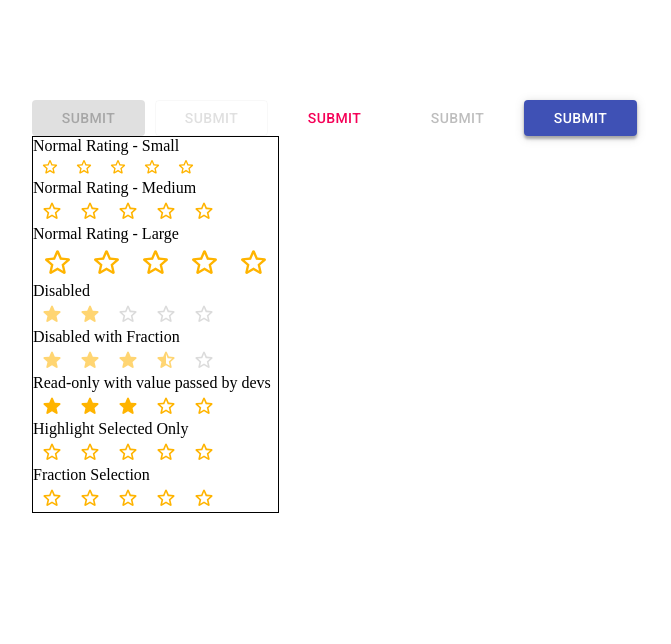
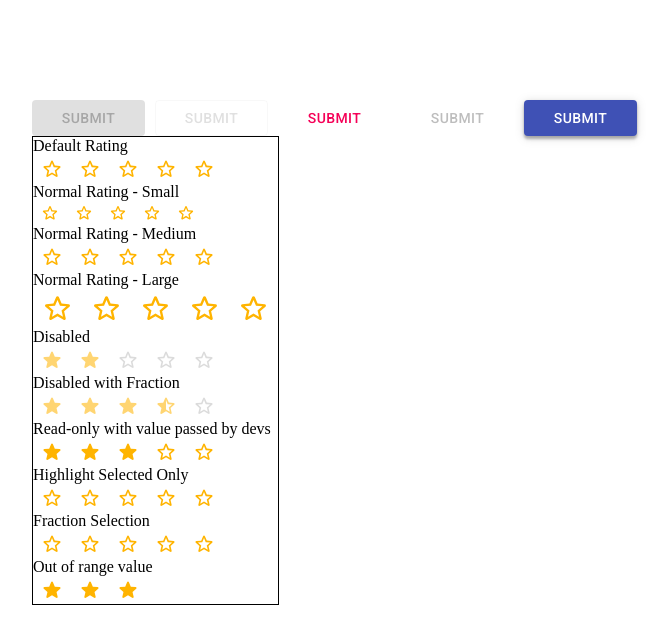
Before and after one commit to z123fg/antraui, a React (Create React App) app: page / in a window 1280 px wide. Shown: the top 644 px of the page, without its empty margins (68-739 px from the left). Built offline with nearby package versions, Linux system fonts and the light colour scheme.

Commit message:
adding test id for rating component and tests for basic feature

```diff
--- a/src/App.tsx
+++ b/src/App.tsx
@@ -17,6 +17,8 @@ function App() {
       <MyButton onClick={()=>{console.log("clicked")}} color="primary" variant="contained" >SUBMIT</MyButton>
       </div>
       <div style={{display:"flex", flexDirection:"column", border:'1px solid black', width:'fit-content'}}>
+        <label>Default Rating</label>
+        <MyRating/>
         <label>Normal Rating - Small</label>
         <MyRating
         onValueChange={(newValue)=>{console.log(newValue)}}
@@ -42,6 +44,8 @@ function App() {
         <MyRating onValueChange={(newValue)=>{console.log(newValue)}} precision={1} highlightSelectedOnly/>
         <label>Fraction Selection</label>
         <MyRating onValueChange={(newValue)=>{console.log(newValue)}} precision={0.5}/>
+        <label>Out of range value</label>
+        <MyRating onValueChange={(newValue)=>{console.log(newValue)}} max={3} value={5} precision={0.5}/>
       </div>
     </div>
   );
--- a/src/components/MyRating/MyRating.tsx
+++ b/src/components/MyRating/MyRating.tsx
@@ -43,7 +43,7 @@ const MyRating: FC<IMyRatingProps> = ({
     max = 5,
     disabled = false,
     readOnly = false,
-    precision = 0.5,
+    precision = 1,
     highlightSelectedOnly = false,
     icon = <StarRoundedIcon fontSize={size}/>,
     fractionIcon = <StarHalfRoundedIcon fontSize={size}/>,
@@ -114,9 +114,13 @@ const MyRating: FC<IMyRatingProps> = ({
     // STILL NEED TO WORK ON RENDER ICON BASED ON THE CONDITION BY CONDITIONALLY RENDER emptyIcon/icon
     return(
         <div
+        data-testid="rating__container"
         className={`
-        ${classes}rate${disabled ? " disabled" : ""}
-        size-${size}${readOnly ? " read-only": ""}
+        rating__container
+        ${classes}
+        ${disabled ? " disabled" : ""}
+        size-${size}
+        ${readOnly ? " read-only": ""}
         `}
         ref={ratingContainerRef}
         >
@@ -124,10 +128,22 @@ const MyRating: FC<IMyRatingProps> = ({
         [...Array(max)].map((_, itemValue) => {
           itemValue += 1;
           return (
+            <div className={`rate`} key={itemValue}>
+              <label
+              htmlFor={`rate-star-${itemValue}`}
+              style={{display:'none'}}
+              >{`${
+                itemValue <= rating
+                  ?"filled-star"
+                  : Math.abs(itemValue - rating) < 1
+                    ? "filled-star" //half-filled-star
+                    : "empty-star"
+                }`}</label>
               <button
                 type="button"
-              key={itemValue}
+                id={`rate-star-${itemValue}`}
                 disabled={disabled}
+                data-testid={`star-${itemValue}`}
                 className={`
                 icon
                 ${disabled
@@ -143,9 +159,9 @@ const MyRating: FC<IMyRatingProps> = ({
                 onMouseMove={!readOnly ? (e) => handleMouseEnter(e, itemValue): () => {}}
                 onMouseLeave={!readOnly ?(e) => handleMouseLeave(e, rating): () => {}}
               >
-              {highlightSelectedOnly
-              ?
-               itemValue === rating ? icon : emptyIcon
+                {
+                highlightSelectedOnly
+                ? itemValue === rating ? icon : emptyIcon
                 : !isHover
                   ? itemValue <= rating
                     ? icon
@@ -158,9 +174,8 @@ const MyRating: FC<IMyRatingProps> = ({
                       : emptyIcon
                 }
               </button>
-          );
-        })
-        }
+            </div>
+          )})}
       </div>
     )
 }
--- a/src/components/MyRating/_MyRating.scss
+++ b/src/components/MyRating/_MyRating.scss
@@ -6,6 +6,15 @@
     position: relative;
     justify-content: center;
     width: fit-content;
+    flex-direction: row;
+}
+
+.rating__container{
+    display: flex;
+    position: relative;
+    justify-content: center;
+    width: fit-content;
+    flex-direction: row;
 }
 
 .rate > button {
```
Also changed, not shown: 1 other file (tests, documents, lock files or other folders). Lines whose indentation alone changed are shown as unchanged.
